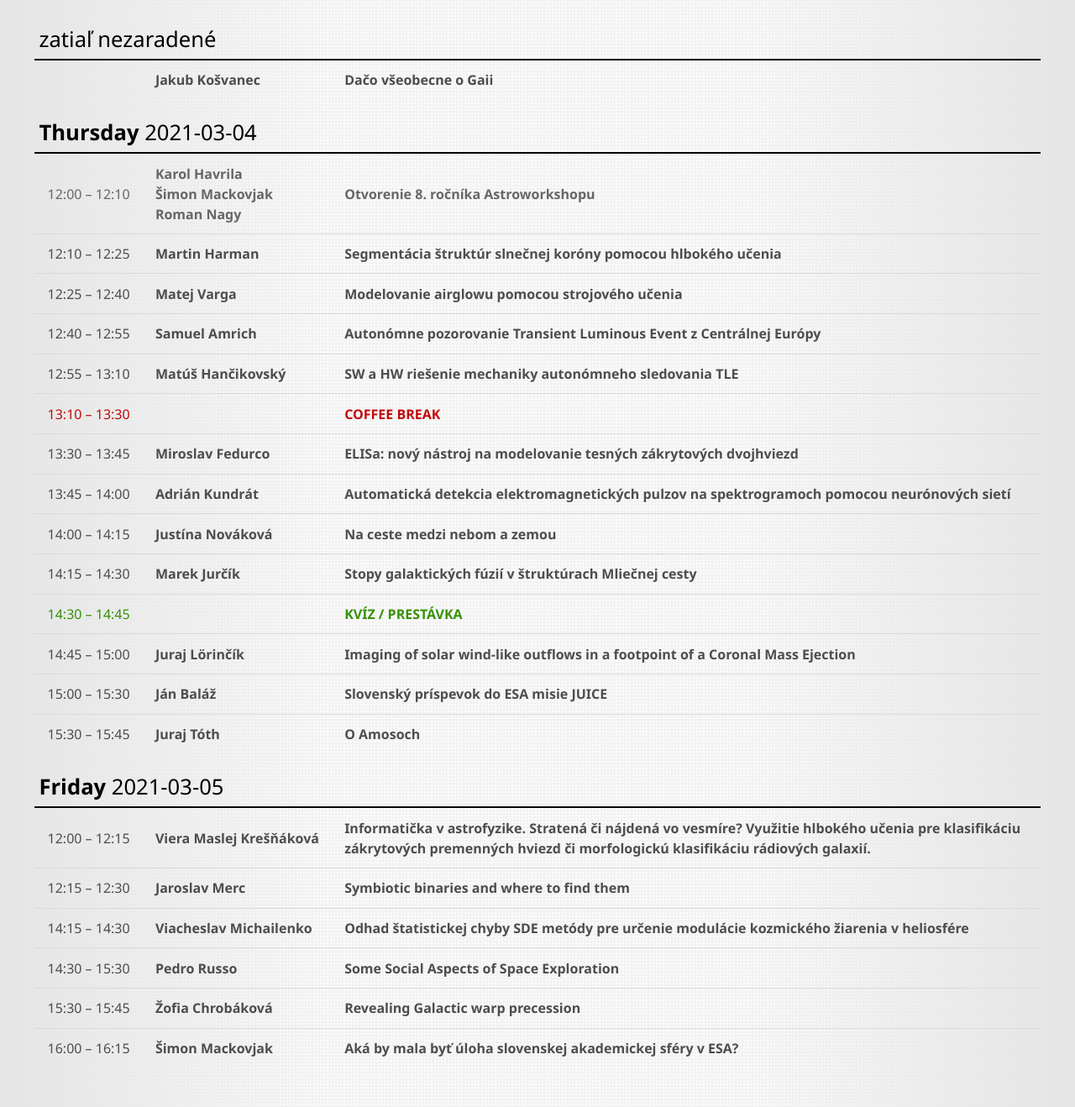
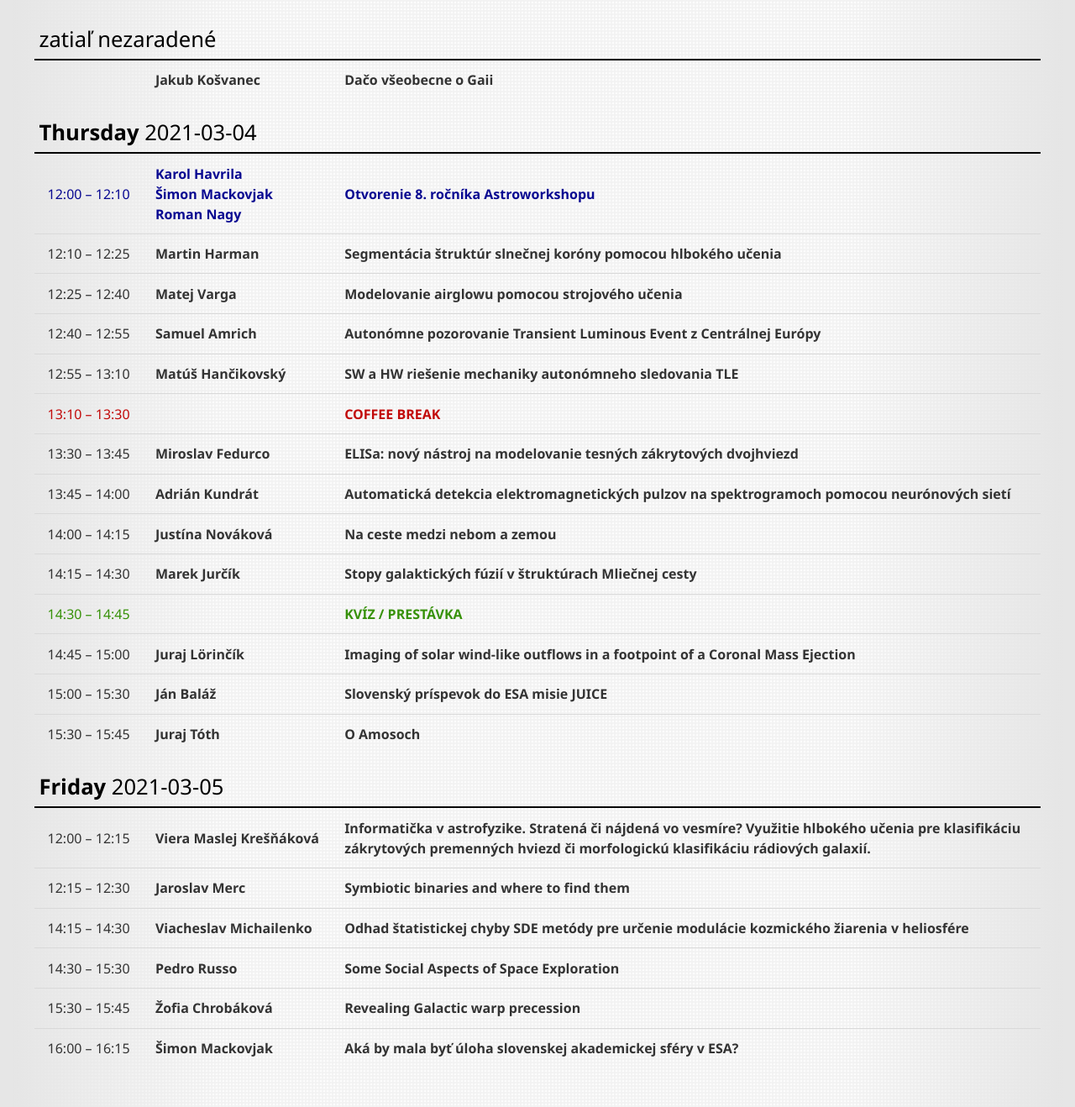
Before and after one commit to sesquideus/astroworkshop, a Django app: page / in a window 1280 px wide. Shown: the part 136-1454 px from the top of the page at 84% size. Run offline with Django 3.2, Linux system fonts and the light colour scheme; data comes from the database, SQL or seed files in the repository; both versions use the stored data as it was after the commit.

Commit message:
Prievoz pack

```diff
--- a/core/models/slot.py
+++ b/core/models/slot.py
@@ -29,7 +29,7 @@ class Slot(models.Model):
         (CATEGORY_OTHER, 'Ostatné'),
     ]
 
-    title = models.CharField(null=True, blank=True, unique=True, max_length=256)
+    title = models.CharField(null=True, blank=True, max_length=256)
     abstract = models.TextField(null=True, blank=True, max_length=4096)
     start = models.DateTimeField(null=True, blank=True, unique=True)
     duration = models.PositiveIntegerField(null=False)
@@ -38,4 +38,4 @@ class Slot(models.Model):
     category = models.CharField(max_length=1, choices=CATEGORIES, default=CATEGORY_TALK)
 
     def __str__(self):
-        return f"{self.person}: {self.title} ({self.start})"
+        return f"{self.title} ({self.start})"
--- a/core/views/participant.py
+++ b/core/views/participant.py
@@ -9,6 +9,9 @@ class ListView(django.views.generic.ListView):
     context_object_name = 'participants'
     template_name = 'core/list-participants.html'
 
+    def get_queryset(self):
+        return self.model.objects.filter(participations__code=self.kwargs['year'])
+
 
 class ParticipantView(django.views.generic.DetailView):
     model = Participant
--- a/static/css/main.css
+++ b/static/css/main.css
@@ -100,7 +100,7 @@ div.entire {
 
 div.page {
     padding: 7mm;
-    background-image: linear-gradient(to right, hsla(0, 0%, 90%, 100%) 0%, hsla(0, 0%, 90%, 0%) 30%, hsla(0, 0%, 90%, 0%) 70%, hsla(0, 0%, 90%, 100%) 100%);
+    background-image: linear-gradient(to right, hsla(0, 0%, 90%, 100%) 0%, hsla(0, 0%, 90%, 0%) 20%, hsla(0, 0%, 90%, 0%) 80%, hsla(0, 0%, 90%, 100%) 100%);
 }
 
 h1 {
@@ -194,7 +194,7 @@ table td a, table td a:visited {
 }
 
 table tr.category-O {
-    color: hsl(240, 0%, 40%);
+    color: hsl(240, 90%, 30%);
 }
 
 table tr.category-M {
@@ -203,7 +203,7 @@ table tr.category-M {
 }
 
 table tr.category-T {
-    color: hsl(225, 0%, 30%);
+    color: hsl(225, 0%, 20%);
 }
 
 table tr.category-W {
```
Also changed, not shown: core/admin.py (+7 -1 lines), core/migrations/0017_auto_20210228_1813.py (added), db.sqlite3.
